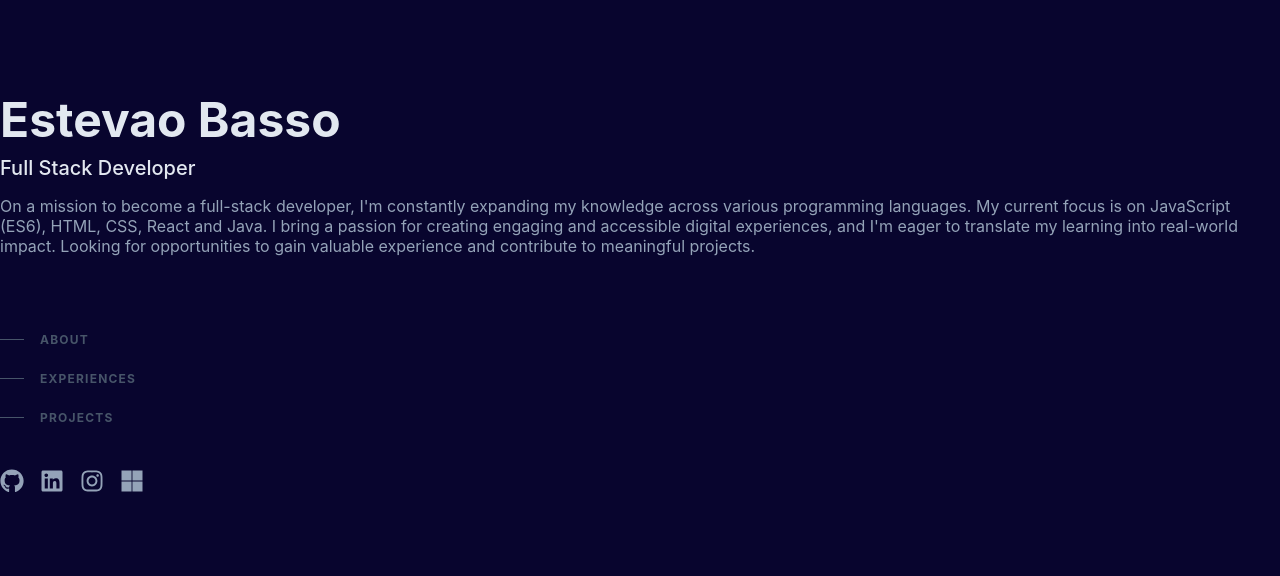
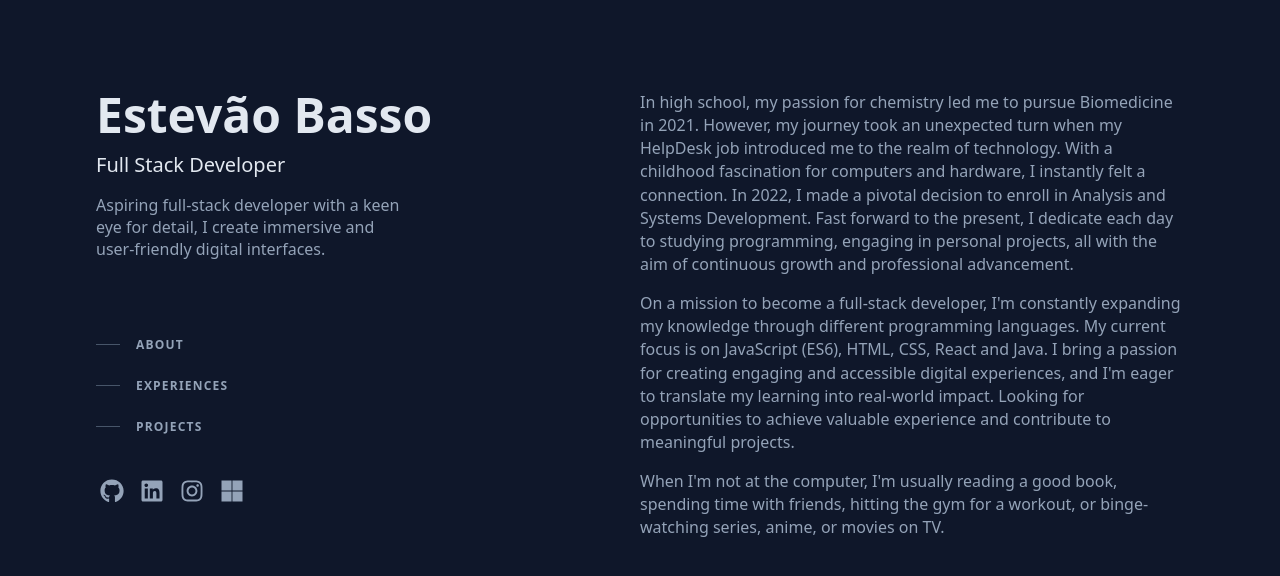
Before and after one commit to ebass0/react-porfolio, a React (Create React App) app: page / in a window 1280 px wide. Shown: the top 576 px of the page. Built offline with nearby package versions, Linux system fonts and the light colour scheme.

Commit message:
Second sction update

```diff
--- /dev/null
+++ b/src/App.css
@@ -0,0 +1,19 @@
+.App {
+    color: white;
+    display: grid;
+    grid-template-columns: 50% 50%;
+    max-width: 1280px;
+    min-height: 100vh;
+    margin-left: auto;
+    margin-right: auto;
+    padding: 0 96px;
+    box-sizing: border-box;
+}
+
+.App-header {
+    padding: 91px 0;
+}
+
+.App-informacoes {
+    padding: 91px 0;
+}
--- a/src/App.js
+++ b/src/App.js
@@ -1,9 +1,16 @@
+import './App.css';
 import Header from "./components/Header";
+import Informacoes from './components/Informacoes';
 
 function App() {
   return (
     <div className="App">
-      <Header />
+      <div className='App-header'>
+        <Header />
+      </div>
+      <div className='App-informacoes'>
+        <Informacoes />
+      </div>
     </div>
   );
 }
--- /dev/null
+++ b/src/components/About/About.css
@@ -0,0 +1,9 @@
+.About {
+    color: rgb(148 163 184/1);
+    line-height: 1.447;
+
+}
+
+.About-text {
+    margin-bottom: 1rem;
+}
--- /dev/null
+++ b/src/components/About/index.js
@@ -0,0 +1,14 @@
+import './About.css';
+
+const About = () => {
+    return (
+        <div className='About'>
+            <p className='About-text'>In high school, my passion for chemistry led me to pursue Biomedicine in 2021. However, my journey took an unexpected turn when my HelpDesk job introduced me to the realm of technology. With a childhood fascination for computers and hardware, I instantly felt a connection. In 2022, I made a pivotal decision to enroll in Analysis and Systems Development. Fast forward to the present, I dedicate each day to studying programming, engaging in personal projects, all with the aim of continuous growth and professional advancement.
+            </p>
+            <p className='About-text'>On a mission to become a full-stack developer, I'm constantly expanding my knowledge through different programming languages. My current focus is on JavaScript (ES6), HTML, CSS, React and Java. I bring a passion for creating engaging and accessible digital experiences, and I'm eager to translate my learning into real-world impact. Looking for opportunities to achieve valuable experience and contribute to meaningful projects.</p>
+            <p>When I'm not at the computer, I'm usually reading a good book, spending time with friends, hitting the gym for a workout, or binge-watching series, anime, or movies on TV.</p>
+        </div>
+    );
+}
+
+export default About;
--- a/src/components/Contatos/Contatos.css
+++ b/src/components/Contatos/Contatos.css
@@ -4,7 +4,7 @@
     gap: 1rem;
     list-style: none;
     padding: 0;
-    margin-top: 2rem;
+    margin: 32px 0 0 4px;
 }
 
 .list-link{
--- a/src/components/Header/Header.css
+++ b/src/components/Header/Header.css
@@ -1,8 +1,6 @@
 .main {
     font-family: 'Inter' sans-serif;
     color: #E2E8F0;
-    position: fixed;
-    padding: 96px 0;
 }
 
 /* HEADER - ELEMENTO PAI */
@@ -20,19 +18,25 @@
 
 .title-link {
     text-decoration: inherit;
-    color: #E2E8F0;
+    color: rgb(226 232 240/1);
 }
 
 .informations-subtitle {
-    font-size:20px;
+    display: block;
+    margin-block-start: 0.83rem;
+    margin-block-end: 0.83rem;
+    margin-inline: 0;
+    font-size:1.25rem;
     font-weight: 500;
     margin: 12px 0 0;
+    color: rgb(226 232 240/1);
 }
 
 .informations-text {
     font-size: 16px;
-    color: #94A3B8;
+    color: rgb(148 163 184/1);
     margin: 16px 0 0;
+    max-width: 20rem;
 }
 
 /* LISTA/CABEÇALHO - NAV */
--- a/src/components/Header/index.js
+++ b/src/components/Header/index.js
@@ -7,9 +7,9 @@ const Header = () => {
         <div className='main'>
             <header className='informations'>
                 <div>
-                    <h1 className='informations-title'><a href='/' className='title-link'>Estevao Basso</a></h1>
+                    <h1 className='informations-title'><a href='/' className='title-link'>Estevão Basso</a></h1>
                     <h2 className='informations-subtitle'>Full Stack Developer</h2>
-                    <p className='informations-text'>On a mission to become a full-stack developer, I'm constantly expanding my knowledge across various programming languages. My current focus is on JavaScript (ES6), HTML, CSS, React and Java. I bring a passion for creating engaging and accessible digital experiences, and I'm eager to translate my learning into real-world impact. Looking for opportunities to gain valuable experience and contribute to meaningful projects.</p>
+                    <p className='informations-text'>Aspiring full-stack developer with a keen eye for detail, I create immersive and user-friendly digital interfaces.</p>
                 </div>
                 <div>
                     <nav className='informations-links'>
--- /dev/null
+++ b/src/components/Informacoes/Informacoes.css
@@ -0,0 +1,3 @@
+p {
+    margin: 0;
+}
--- /dev/null
+++ b/src/components/Informacoes/index.js
@@ -0,0 +1,10 @@
+import About from '../About';
+import './Informacoes.css';
+
+const Informacoes = () => {
+    return (
+        <About />
+    );
+}
+
+export default Informacoes;
--- a/src/components/MenuItems/MenuItems.css
+++ b/src/components/MenuItems/MenuItems.css
@@ -22,7 +22,8 @@
 /* TEXTO DA LISTA */
 .items-link {
     text-decoration: inherit;
-    color: #475569;
+    color: rgb(148 163 184/1);
+    font-weight: 700;
 }
 
 /* HOVER DO ITEM */
--- a/src/index.css
+++ b/src/index.css
@@ -1,11 +1,14 @@
+:root {
+  --font-inter: "__inter_20b187", "__inter_Fallback_20b187";
+}
+
 body {
   margin: 0;
-  font-family: -apple-system, BlinkMacSystemFont, 'Segoe UI', 'Roboto', 'Oxygen',
-    'Ubuntu', 'Cantarell', 'Fira Sans', 'Droid Sans', 'Helvetica Neue',
-    sans-serif;
+  padding: 0;
+  font-family: var(--font-inter), ui-sans-serif, system-ui, -apple-system, BlinkMacSystemFont, "Segoe UI", Roboto, "Helvetica Neue", Arial, "Noto Sans", sans-serif, "Apple Color Emoji", "Segoe UI Emoji", "Segoe UI Symbol", "Noto Color Emoji";
   -webkit-font-smoothing: antialiased;
   -moz-osx-font-smoothing: grayscale;
-  background-color: #08052E;
+  background-color: rgb(15 23 42/1);
 }
 
 code {
```
